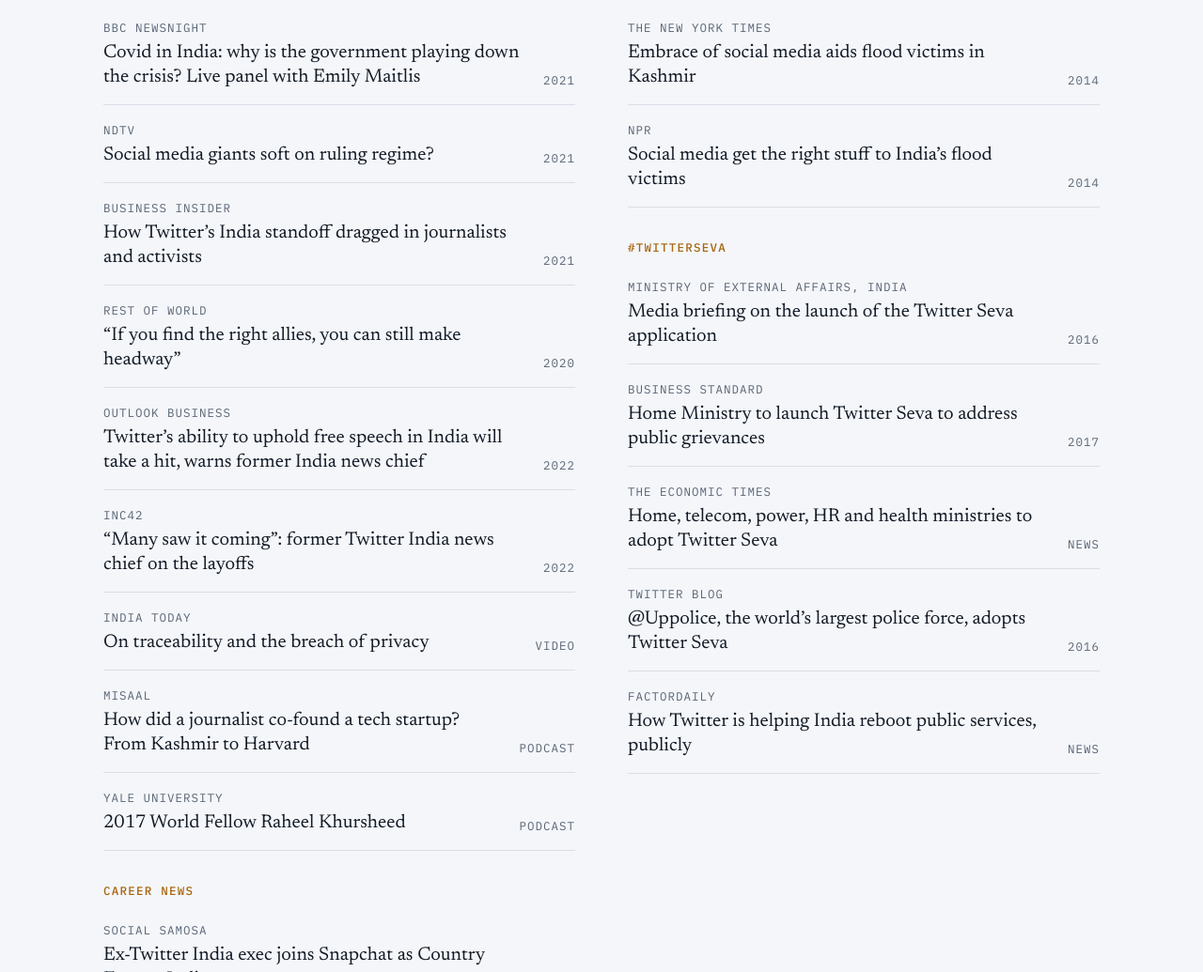
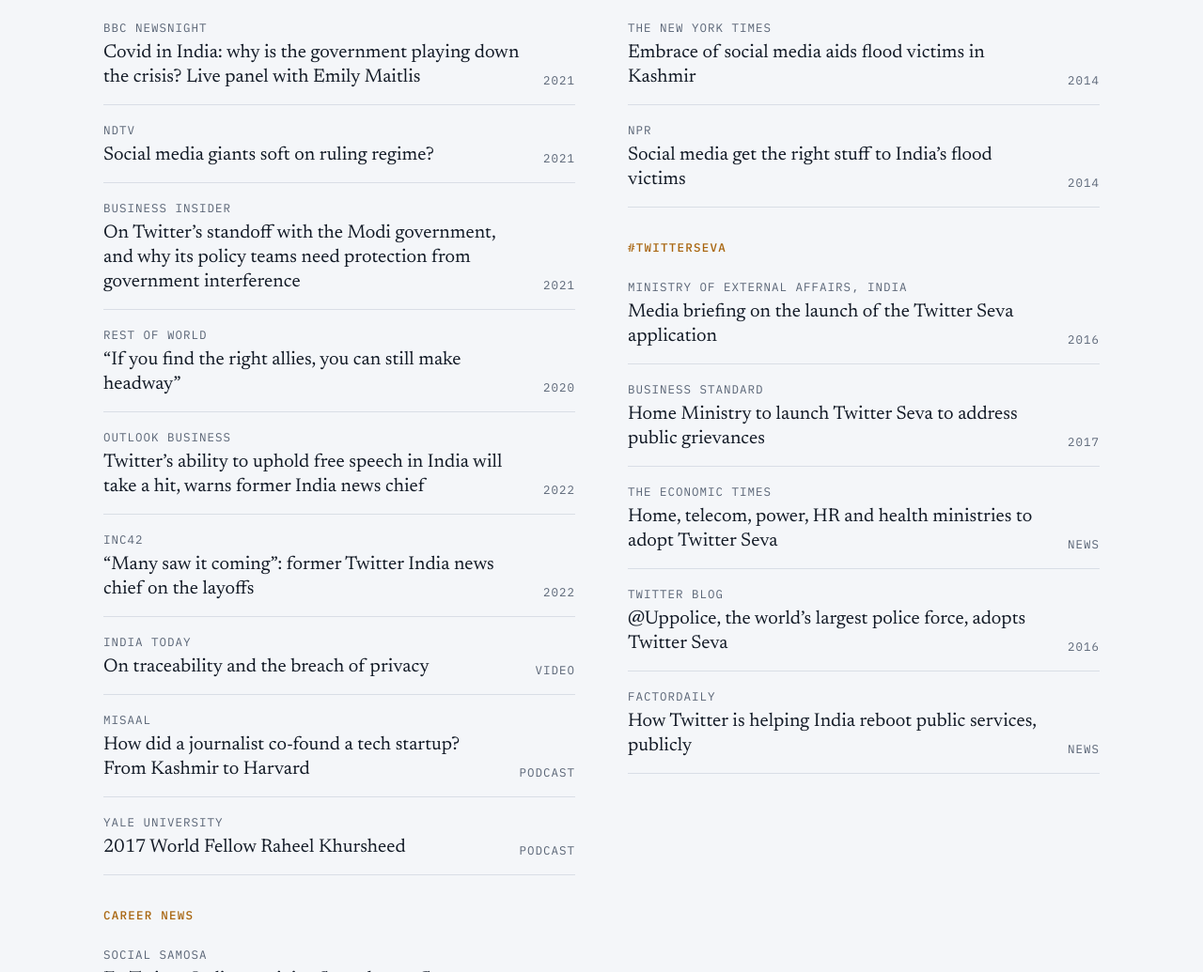
Before and after one commit to raheelkhursheed-boop/madheart, a plain HTML site: page sites/raheelkhursheed.com/index.html in a window 1280 px wide. Shown: the part 2945-3980 px from the top of the page at 94% size. Drawn offline with Linux system fonts and the light colour scheme.

Commit message:
raheelkhursheed.com: Business Insider entry wording
Co-Authored-By: Claude Opus 5.5 <noreply@anthropic.com>
Claude-Session: https://claude.ai/code/session_01UJz8apXKzfNbhvjDqsZwZC

```diff
--- a/sites/raheelkhursheed.com/index.html
+++ b/sites/raheelkhursheed.com/index.html
@@ -289,7 +289,7 @@ footer .wrap{padding-block:22px;color:var(--muted);display:flex;justify-content:
         <ul>
           <li><a href="https://www.youtube.com/watch?v=Hrr0rZLHqv0" target="_blank" rel="noopener"><span class="o mono">BBC Newsnight</span><span class="t">Covid in India: why is the government playing down the crisis? Live panel with Emily Maitlis</span><span class="y mono">2021</span></a></li>
           <li><a href="https://www.ndtv.com/video/government-vs-twitter-social-media-giants-soft-on-ruling-regime-575461" target="_blank" rel="noopener"><span class="o mono">NDTV</span><span class="t">Social media giants soft on ruling regime?</span><span class="y mono">2021</span></a></li>
-          <li><a href="https://www.businessinsider.com/how-twitters-india-standoff-dragged-in-journalists-and-activists-2021-2" target="_blank" rel="noopener"><span class="o mono">Business Insider</span><span class="t">How Twitter’s India standoff dragged in journalists and activists</span><span class="y mono">2021</span></a></li>
+          <li><a href="https://www.businessinsider.com/how-twitters-india-standoff-dragged-in-journalists-and-activists-2021-2" target="_blank" rel="noopener"><span class="o mono">Business Insider</span><span class="t">On Twitter’s standoff with the Modi government, and why its policy teams need protection from government interference</span><span class="y mono">2021</span></a></li>
           <li><a href="https://restofworld.org/2020/raheel-khursheed-twitter-seva-india/" target="_blank" rel="noopener"><span class="o mono">Rest of World</span><span class="t">“If you find the right allies, you can still make headway”</span><span class="y mono">2020</span></a></li>
           <li><a href="https://www.outlookbusiness.com/news/twitter-s-ability-to-uphold-free-speech-in-india-will-take-a-hit-warns-company-s-former-india-news-chief-news-236372" target="_blank" rel="noopener"><span class="o mono">Outlook Business</span><span class="t">Twitter’s ability to uphold free speech in India will take a hit, warns former India news chief</span><span class="y mono">2022</span></a></li>
           <li><a href="https://inc42.com/buzz/many-saw-it-coming-former-twitter-india-news-chief-raheel-khursheed-twitter-layoffs/" target="_blank" rel="noopener"><span class="o mono">Inc42</span><span class="t">“Many saw it coming”: former Twitter India news chief on the layoffs</span><span class="y mono">2022</span></a></li>
```
